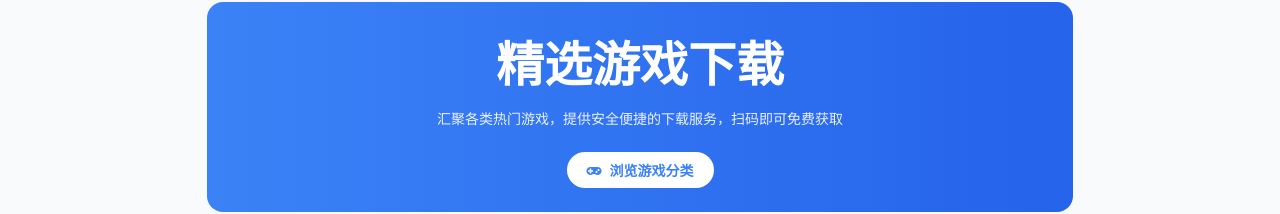
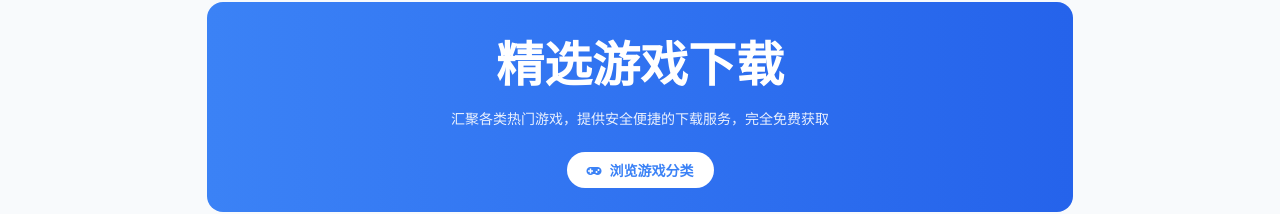
Before and after one commit to zhupigame/zhupigame.github.io, a plain HTML site: page index.html in a window 1280 px wide. Shown: the part 89-303 px from the top of the page. Drawn offline with Linux system fonts and the light colour scheme.

Commit message:
改描述

```diff
--- a/index.html
+++ b/index.html
@@ -389,7 +389,7 @@
         <section id="home" class="hero-section">
             <h2 class="hero-title">精选游戏下载</h2>
             <p class="hero-description">
-                汇聚各类热门游戏，提供安全便捷的下载服务，扫码即可免费获取
+                汇聚各类热门游戏，提供安全便捷的下载服务，完全免费获取
             </p>
             <div>
                 <a href="#categories" class="hero-button">
```
